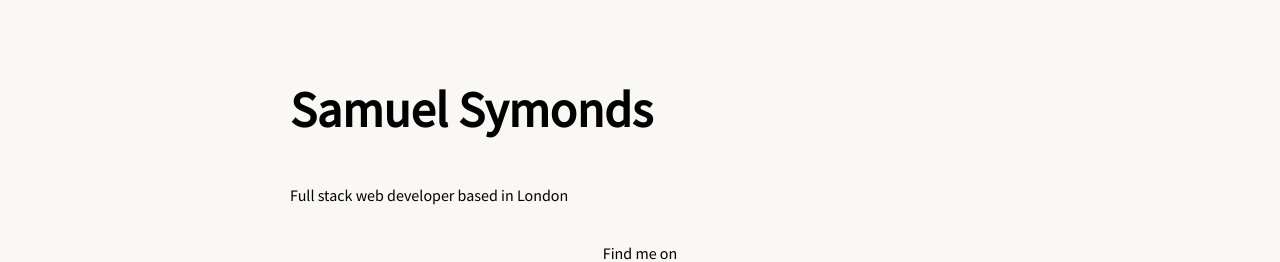
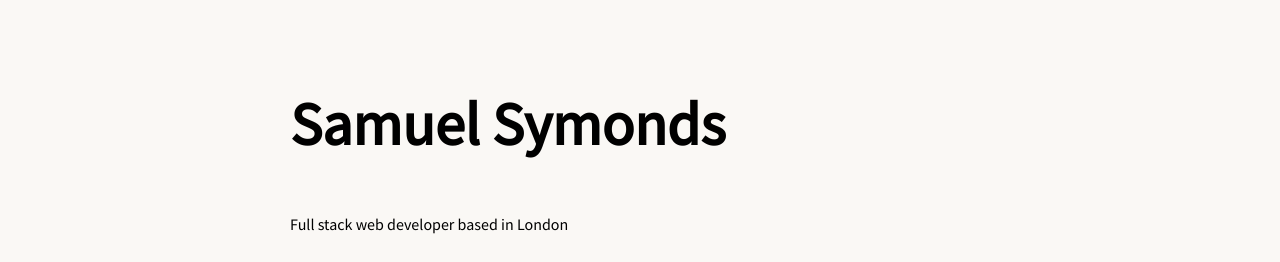
Before and after one commit to ssymonds17/Portfolio-Website, a plain HTML site: page index.html in a window 1280 px wide. Shown: the part 124-386 px from the top of the page. Drawn offline with nearby package versions, Linux system fonts and the light colour scheme.

Commit message:
Increased h1 font-size

```diff
--- a/css/styles.css
+++ b/css/styles.css
@@ -24,7 +24,7 @@ body {
 }
 
 h1 {
-  font-size: 50px;
+  font-size: 60px;
   font-weight: var(--header-weight);
 }
 
```
Also changed, not shown: index.html (+0 -6 lines).
